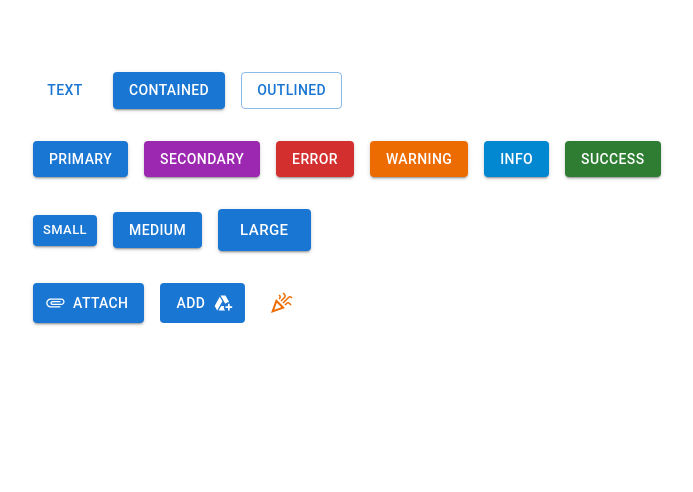
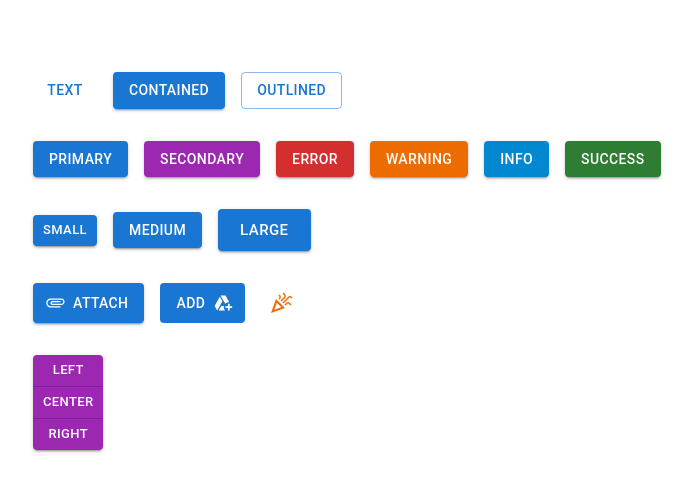
Before and after one commit to MuhdHanish/learnig_mui, a React (Vite) app: page / in a window 1280 px wide. Shown: the top 492 px of the page, without its empty margins (39-732 px from the left). Built offline with nearby package versions, Linux system fonts and the light colour scheme.

Commit message:
lesson 3 - Button Group

```diff
--- a/src/components/MUIButton.tsx
+++ b/src/components/MUIButton.tsx
@@ -1,4 +1,4 @@
-import { Stack, Button, IconButton } from "@mui/material";
+import { Stack, Button, IconButton, ButtonGroup } from "@mui/material";
 import AddToDriveOutlinedIcon from "@mui/icons-material/AddToDriveOutlined";
 import AttachmentOutlinedIcon from "@mui/icons-material/AttachmentOutlined";
 import CelebrationOutlinedIcon from "@mui/icons-material/CelebrationOutlined";
@@ -29,7 +29,14 @@ export const MUIButton = () => {
       <Stack spacing={2} direction={"row"}>
         <Button variant="contained" startIcon={<AttachmentOutlinedIcon/>} disableRipple>Attach</Button>
         <Button variant="contained" endIcon={<AddToDriveOutlinedIcon/>} disableElevation>Add</Button>
-        <IconButton aria-label="celebration-button" color="warning" onClick={()=>{prompt("enter message!")}}><CelebrationOutlinedIcon/></IconButton>
+        <IconButton aria-label="celebration-button" color="warning" onClick={()=>{alert("Happy 🎉");}}><CelebrationOutlinedIcon/></IconButton>
+      </Stack>
+      <Stack direction={"row"}>
+        <ButtonGroup variant="contained" orientation="vertical" color="secondary" size="small" area-aria-label="button group">
+        <Button onClick={()=>{alert("Left Clicked ✨");}}>Left</Button>
+        <Button>Center</Button>
+        <Button>Right</Button>
+        </ButtonGroup>
       </Stack>
     </Stack>
   );
```
